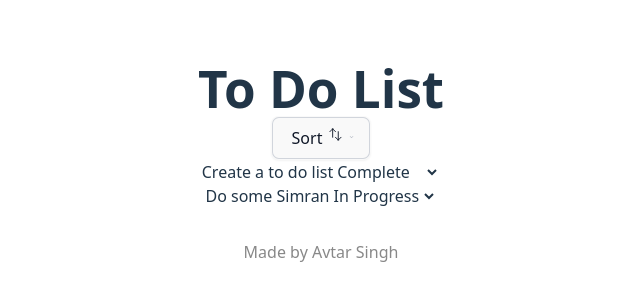
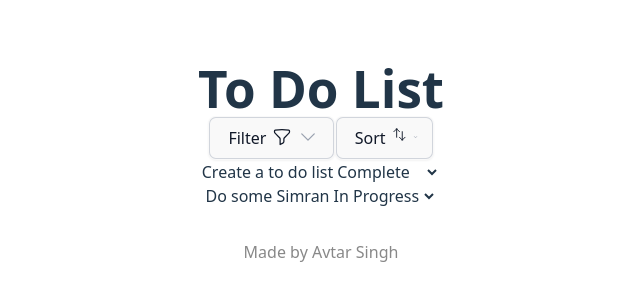
Before and after one commit to ManpreetSL/to-do-list, a React (Vite) app: page / in a window 1280 px wide. Shown: the part 254-554 px from the top of the page, without its empty margins (319-959 px from the left). Built offline with nearby package versions, Linux system fonts and the light colour scheme.

Commit message:
feat: add filtering options to UI

```diff
--- a/src/components/ToDoList.tsx
+++ b/src/components/ToDoList.tsx
@@ -1,3 +1,4 @@
+import { FunnelIcon } from '@heroicons/react/24/outline';
 import DropdownMenu from './DropdownMenu';
 import { ArrowsUpDownIcon } from '@heroicons/react/24/outline';
 
@@ -20,7 +21,19 @@ const ToDoList = () => {
   return (
     <div>
       <h1 className='text-3xl font-bold'>To Do List</h1>
-
+      <DropdownMenu>
+        <DropdownMenu.Button>
+          Filter
+          <FunnelIcon className='size-5' />
+        </DropdownMenu.Button>
+        <DropdownMenu.Items>
+          {statuses.map((status) => (
+            <DropdownMenu.Item as='button' href='#'>
+              {status}
+            </DropdownMenu.Item>
+          ))}
+        </DropdownMenu.Items>
+      </DropdownMenu>
       <DropdownMenu>
         <DropdownMenu.Button>
           Sort
```
